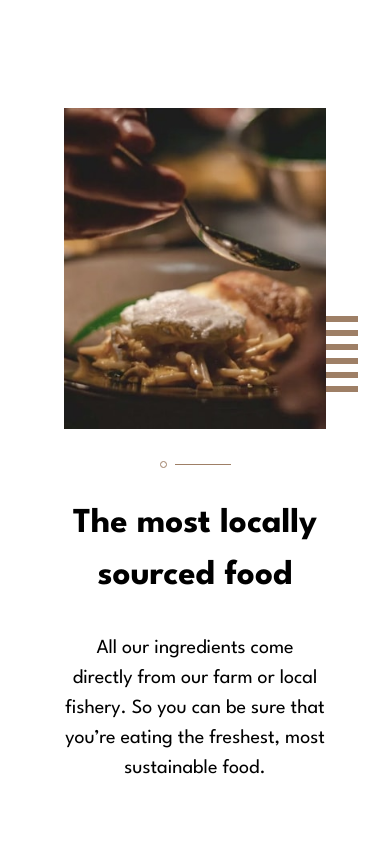
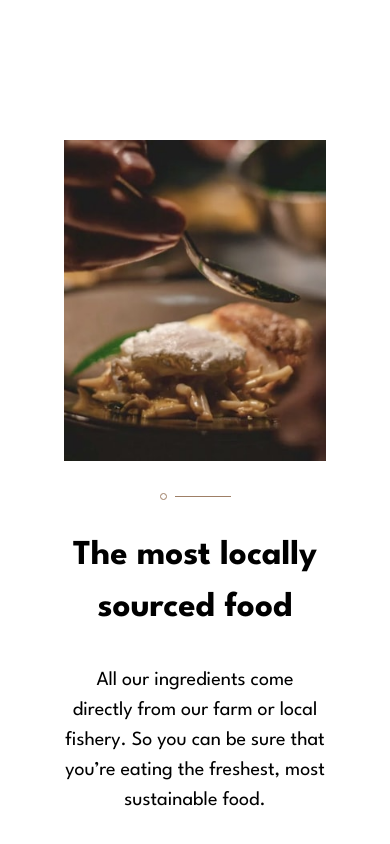
Before and after one commit to ezeqduarte/dinnerApp, a React (Vite) app: page / in a window 390 px wide. Shown: the part 1438-2282 px from the top of the page. Built offline with nearby package versions, Linux system fonts and the light colour scheme.

Commit message:
tablet major second div querys

```diff
--- a/src/App.jsx
+++ b/src/App.jsx
@@ -14,17 +14,17 @@ function App() {
     <div className="font-spartan">
       <Header />
       <section
-        className={`md:bg-[url('/images/patterns/pattern-curve-top-right.svg')] bg-no-repeat lg:bg-left bg-[center_right_23rem]`}
+        className={`md:bg-[url('/images/patterns/pattern-curve-top-right.svg')] bg-no-repeat xl:bg-left bg-[center_right_23rem]`}
       >
         <div
-          className={`container flex flex-col py-[1rem] lg:h-[70vh] mx-auto px-[4rem] items-center justify-center lg:items-start lg:justify-start`}
+          className={`container flex flex-col py-[1rem] xl:h-[70vh] mx-auto px-[4rem] items-center justify-center xl:items-start xl:justify-start`}
         >
-         {/*  <img
+          {/*  <img
             className="top-[-5rem] hidden lg:flex"
             src="/images/homepage/enjoyable-place-desktop.jpg"
           ></img> */}
           <img
-            className="hidden top-[-3rem] md:block relative lg:hidden"
+            className="hidden top-[-3rem] md:block relative xl:hidden"
             src="/images/homepage/enjoyable-place-tablet.jpg"
           ></img>
           <img
@@ -39,10 +39,10 @@ function App() {
                 <circle cx="3.5" cy="3.5" r="3" stroke="#9E7F66" />
               </g>
             </svg>
-            <h2 className="font-bold lg:pr-[12rem] text-[35px]">
+            <h2 className="font-bold xl:pr-[12rem] text-[35px]">
               Enjoyable place for all the family
             </h2>
-            <p className="font-regular text-[20px]">
+            <p className="font-regular lg:w-1/2 text-[20px]">
               Our relaxed surroundings make dining with us a great experience
               for everyone. We can even arrange a tour of the farm before your
               meal.
@@ -51,20 +51,23 @@ function App() {
         </div>
       </section>
       <section
-        className={`md:bg-[url('/images/patterns/pattern-curve-top-left.svg')] mt-[8rem] pb-[6rem] bg-no-repeat lg:bg-left bg-[bottom_right_-23rem]`}
+        className={`md:bg-[url('/images/patterns/pattern-curve-top-left.svg')] mt-[10rem] pb-[8rem] bg-no-repeat xl:bg-left bg-[bottom_right_-23rem]`}
       >
         <div
-          className={`container relative flex flex-col py-[1rem] lg:h-[70vh] mx-auto px-[4rem] items-center justify-center lg:items-start lg:justify-start`}
+          className={`container relative flex flex-col py-[1rem] xl:h-[70vh] mx-auto px-[4rem] items-center justify-center xl:items-start xl:justify-start`}
         >
           {/* <img
             className="top-[-5rem] hidden lg:flex"
             src="/images/homepage/enjoyable-place-desktop.jpg"
           ></img> */}
           <img
-            className="hidden top-[-3rem] md:block relative lg:hidden"
+            className="hidden top-[-3rem] md:block relative xl:hidden"
             src="/images/homepage/locally-sourced-tablet.jpg"
           ></img>
-          <img className="absolute top-[12rem] right-[2rem]" src="/images/patterns/pattern-lines.svg" />
+          <img
+            className="absolute hidden md:block top-[12rem] md:right-[1rem] lg:right-[10rem]"
+            src="/images/patterns/pattern-lines.svg"
+          />
 
           <img
             className="relative md:hidden top-[-2rem] object-cover right-0"
@@ -78,10 +81,10 @@ function App() {
                 <circle cx="3.5" cy="3.5" r="3" stroke="#9E7F66" />
               </g>
             </svg>
-            <h2 className="font-bold lg:pr-[12rem] text-[35px]">
+            <h2 className="font-bold xl:pr-[12rem] text-[35px]">
               The most locally sourced food
             </h2>
-            <p className="font-regular text-[20px]">
+            <p className="font-regular lg:w-1/2  text-[20px]">
               All our ingredients come directly from our farm or local fishery.
               So you can be sure that you’re eating the freshest, most
               sustainable food.
```
